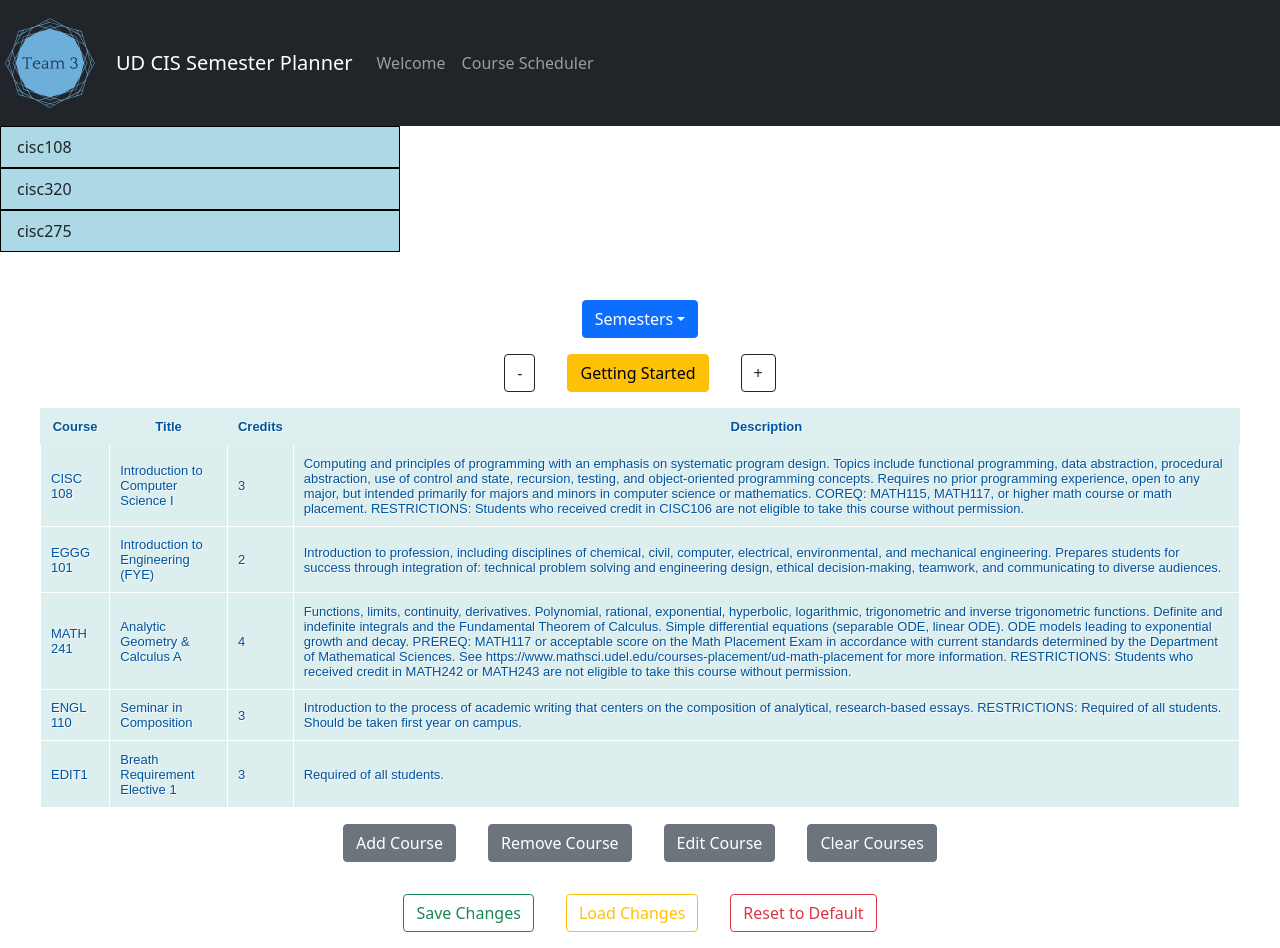
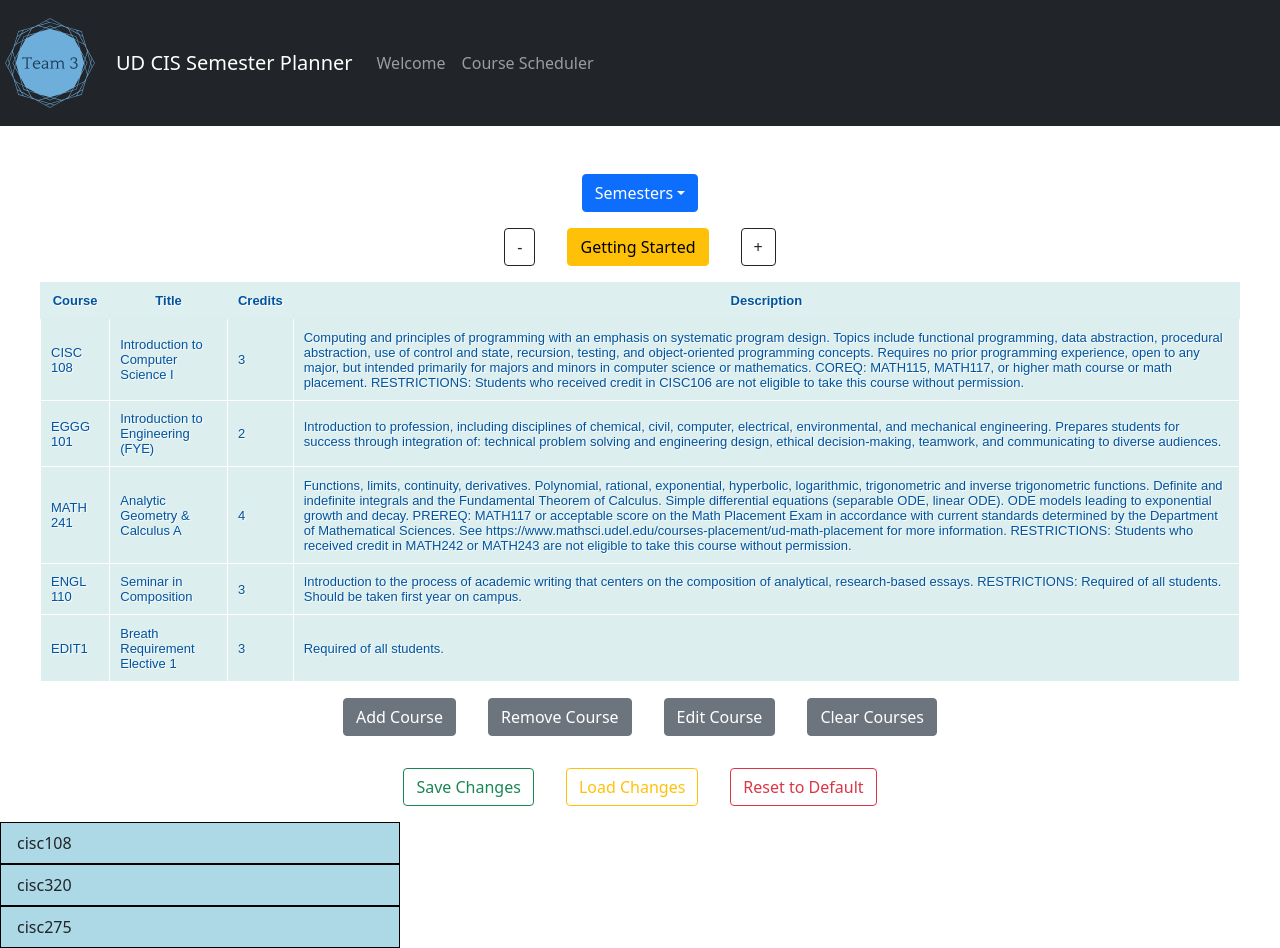
Before and after one commit to UD-CISC275-F21/ud-cis-scheduler-team-3, a React (Create React App) app: page /#/course-scheduler in a window 1280 px wide. Built offline with nearby package versions, Linux system fonts and the light colour scheme.

Commit message:
putting table at the bottom needs work still

```diff
--- a/src/Components/CourseScheduler.tsx
+++ b/src/Components/CourseScheduler.tsx
@@ -55,9 +55,6 @@ export function CourseScheduler(): JSX.Element {
     }
 
     return <div>
-        <DndProvider backend={HTML5Backend}>
-            <DropBox />
-        </DndProvider>
         <div className="CenterText">
             <DropdownButton id="dropdown-basic-button" title="Semesters" className="mt-5">
                 {semesterList.map(semi => {
@@ -93,5 +90,8 @@ export function CourseScheduler(): JSX.Element {
             showRemoveModal={ showRemoveModal } setShowRemoveModal={ setShowRemoveModal }
             removeCourse={ removeCourse }
             currentSemester= { currentSemester }></RemoveCourseModal>
+        <DndProvider backend={HTML5Backend}>
+            <DropBox />
+        </DndProvider>
     </div>;
 }
--- a/src/Components/DragDrop/Card.tsx
+++ b/src/Components/DragDrop/Card.tsx
@@ -10,6 +10,7 @@ const style = {
     marginBOttom: ".5rem",
     backgroundColor: "lightblue",
     cursor: "move",
+    display: "middle"
 };
 
 export interface CardProps {
```
